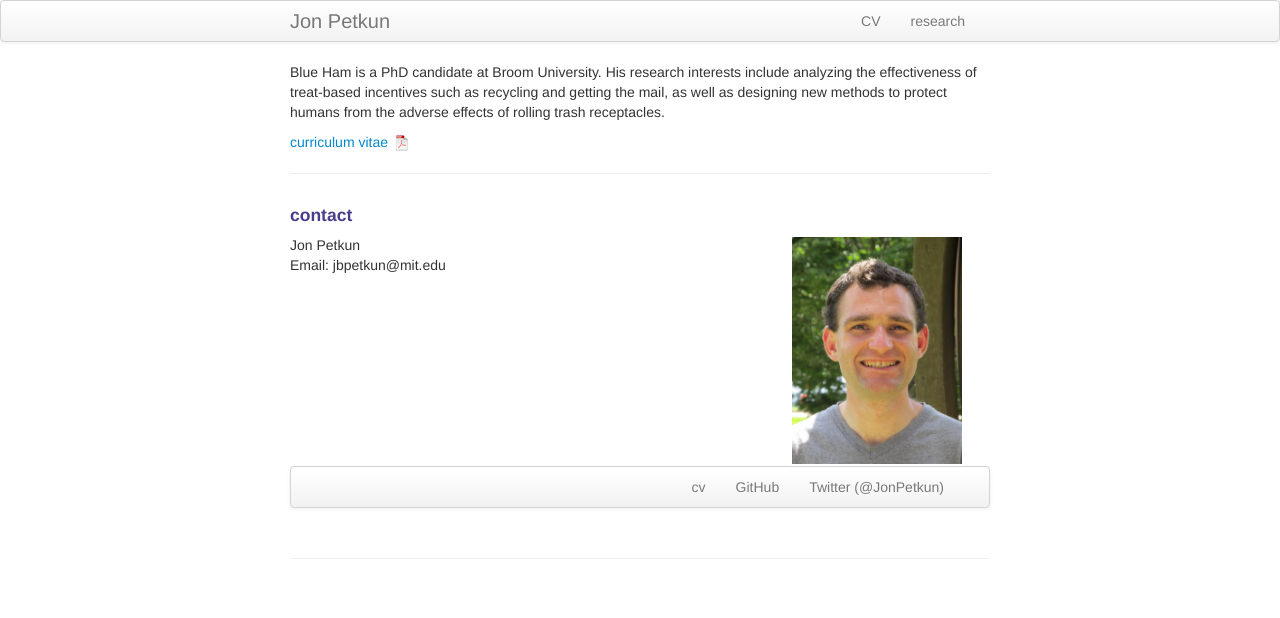
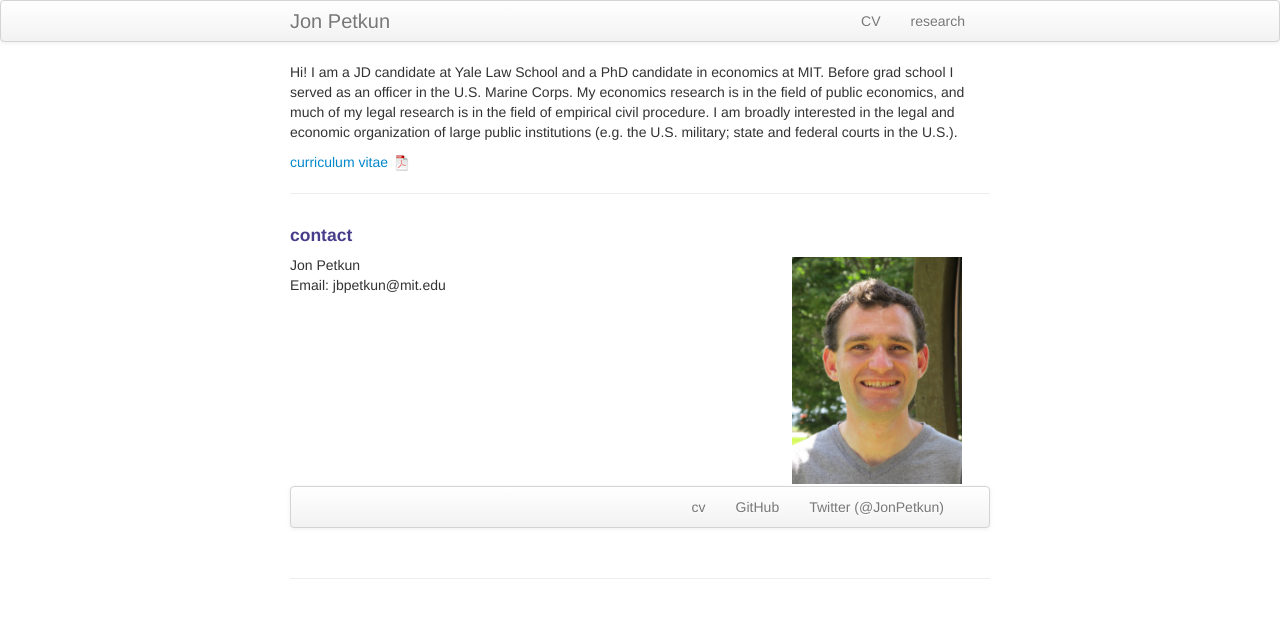
Before and after one commit to jbpetkun/jbpetkun.github.io, a Jekyll site: the page built from index.md, in a window 1280 px wide. Shown: the top 618 px of the page. Built offline with Jekyll 4.4.1, drawn with Linux system fonts in a browser that asks for light colours.

Commit message:
update my website

```diff
--- a/index.md
+++ b/index.md
@@ -2,10 +2,10 @@
 layout: frontpage
 title: Jon Petkun
 description: Jon Petkun is a JD candidate at Yale University and a PhD candidate in economics at MIT.
-keywords: Blue, Ham, treats, recycling, mail, being a good boy
+keywords: Jon, Petkun, judges, judging
 ---
 
-Blue Ham is a PhD candidate at Broom University. His research interests include analyzing the effectiveness of treat-based incentives such as recycling and getting the mail, as well as designing new methods to protect humans from the adverse effects of rolling trash receptacles.
+Hi! I am a JD candidate at Yale Law School and a PhD candidate in economics at MIT. Before grad school I served as an officer in the U.S. Marine Corps. My economics research is in the field of public economics, and much of my legal research is in the field of empirical civil procedure. I am broadly interested in the legal and economic organization of large public institutions (e.g. the U.S. military; state and federal courts in the U.S.).
 
 [curriculum vitae ![CV as pdf]({{ BASE_PATH }}/pages/icons16/pdf-icon.png)]({{ BASE_PATH }}/assets/CV.pdf)<br/>
 
```
